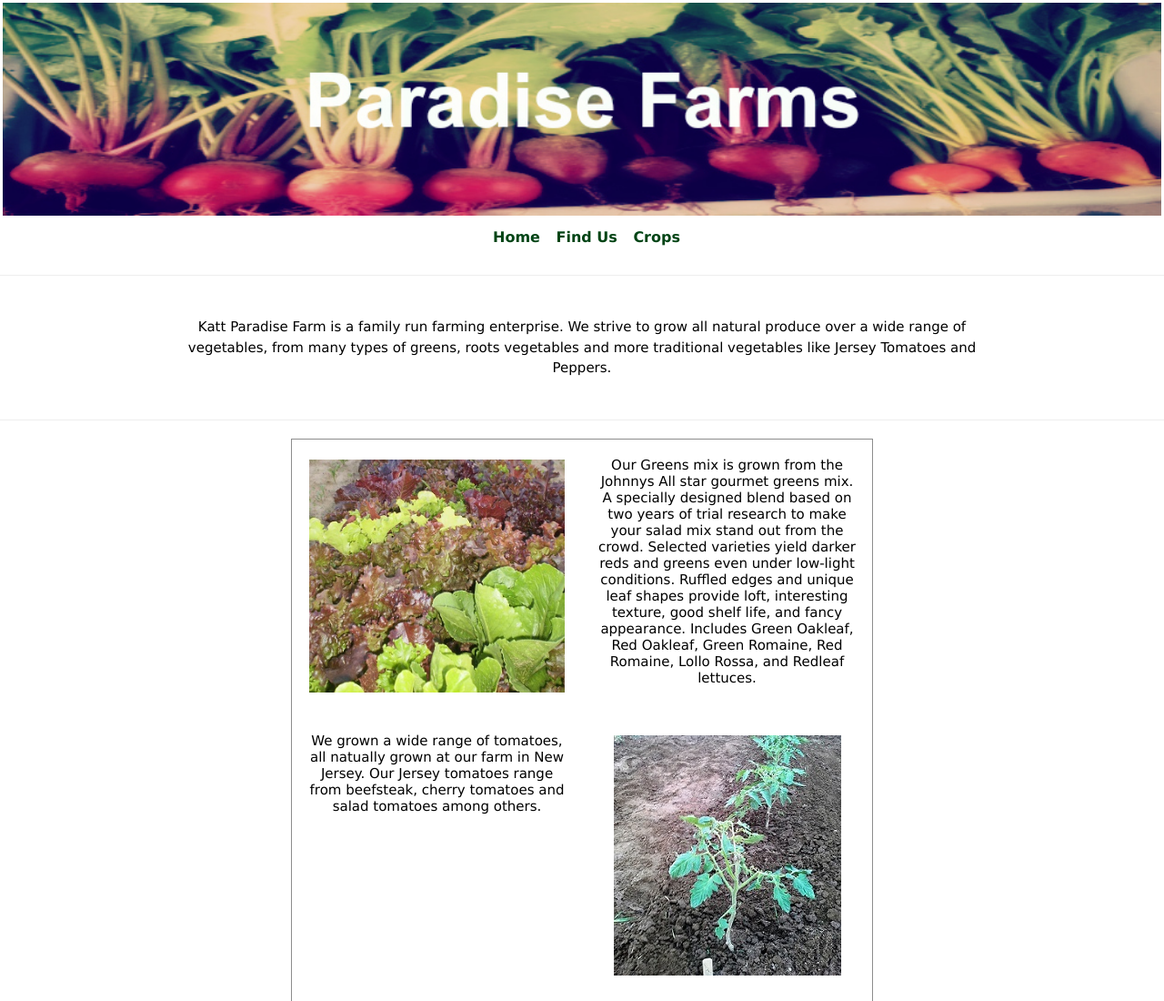
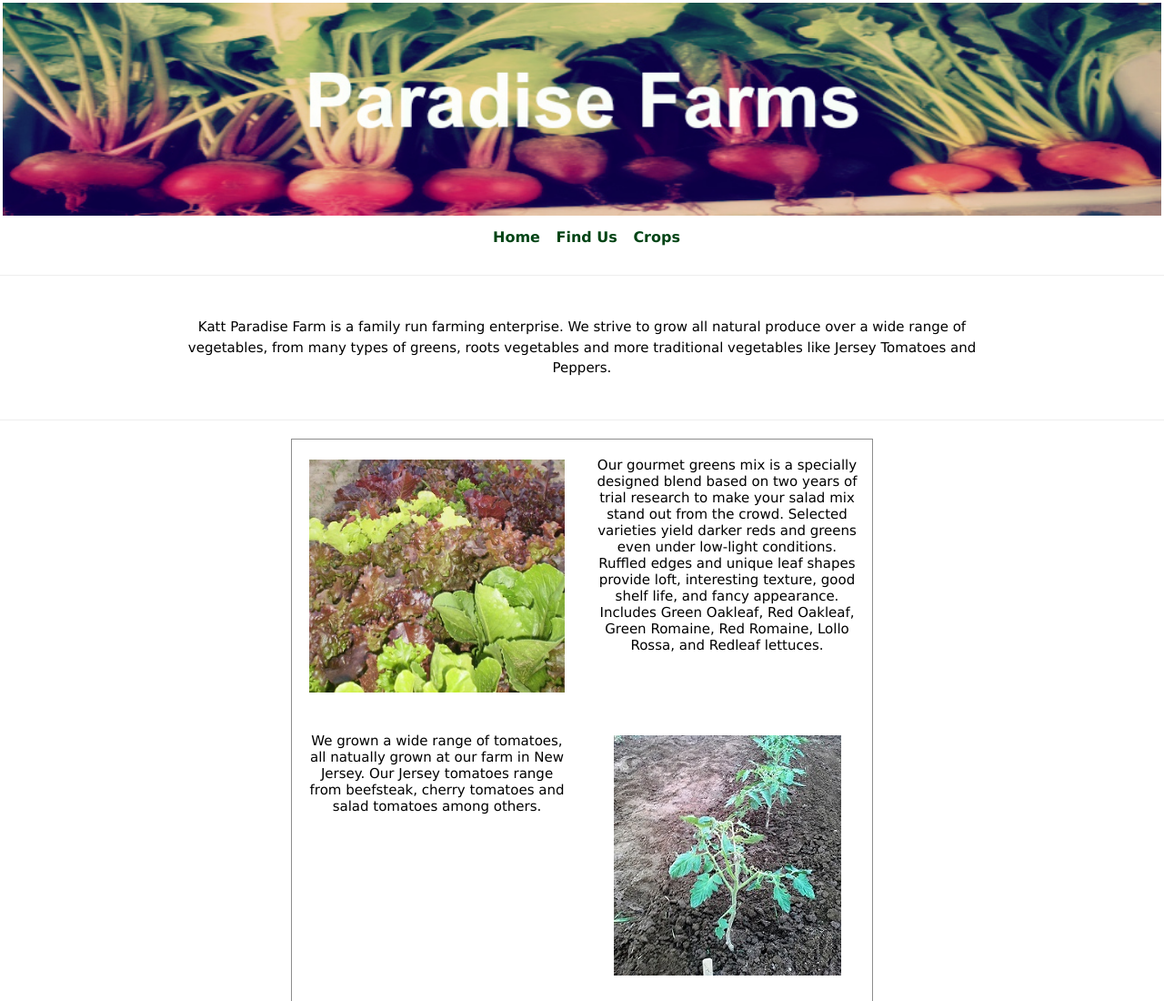
Before and after one commit to johnkatt/johnkatt.github.io, a plain HTML site: page crops.html in a window 1280 px wide. Shown: the top 1100 px of the page at 91% size. Drawn offline with Linux system fonts and the light colour scheme.

Commit message:
Update crops.html

```diff
--- a/crops.html
+++ b/crops.html
@@ -26,7 +26,7 @@
   <span><img src="images/greens.jpg" /></span>
   </div>
   <div id="right">
-  <span>Our Greens mix is grown from the Johnnys All star gourmet greens mix. A specially designed blend based on two years of trial research to make your salad mix stand out from the crowd. Selected varieties yield darker reds and greens even under low-light conditions. Ruffled edges and unique leaf shapes provide loft, interesting texture, good shelf life, and fancy appearance. Includes Green Oakleaf, Red Oakleaf, Green Romaine, Red Romaine, Lollo Rossa, and Redleaf lettuces. </span>
+  <span>Our gourmet greens mix is a specially designed blend based on two years of trial research to make your salad mix stand out from the crowd. Selected varieties yield darker reds and greens even under low-light conditions. Ruffled edges and unique leaf shapes provide loft, interesting texture, good shelf life, and fancy appearance. Includes Green Oakleaf, Red Oakleaf, Green Romaine, Red Romaine, Lollo Rossa, and Redleaf lettuces. </span>
 </div>
  <br>
  <div id="left">
```
